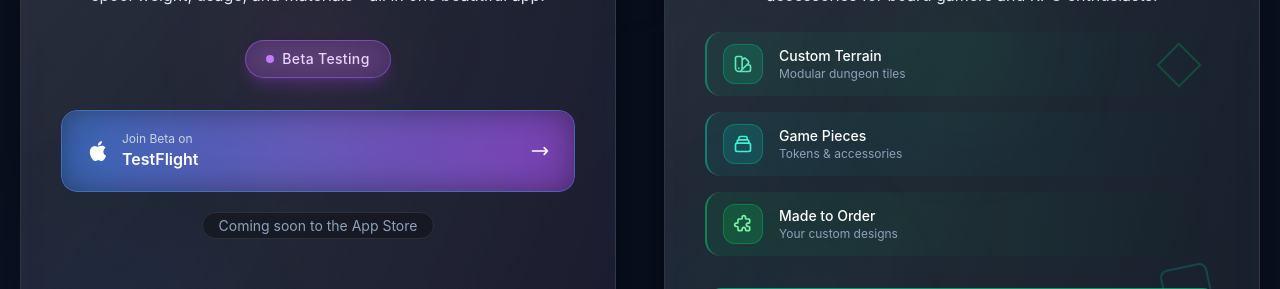
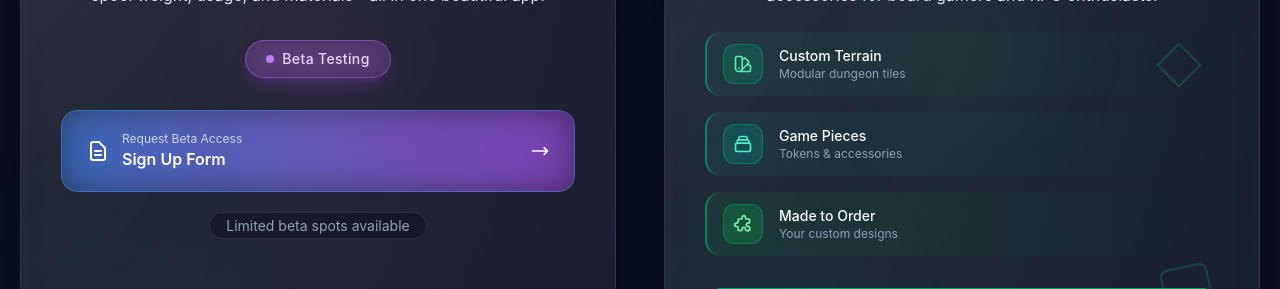
Before and after one commit to cershaen/lance-studio, a React (Vite) app: page / in a window 1280 px wide. Shown: the part 1140-1429 px from the top of the page. Built offline with nearby package versions, Linux system fonts and the light colour scheme.

Commit message:
google form link added

```diff
--- a/src/app/App.tsx
+++ b/src/app/App.tsx
@@ -216,7 +216,7 @@
                     {/* Buttons */}
                     <div className="space-y-4">
                       <a
-                        href="https://testflight.apple.com/join/your-beta-link"
+                        href="https://forms.gle/kHZZoGRqsYcyX4iG8"
                         target="_blank"
                         rel="noopener noreferrer"
                         className="block w-full relative group/btn overflow-hidden rounded-2xl"
@@ -224,12 +224,12 @@
                         <div className="absolute inset-0 bg-gradient-to-r from-blue-500/30 to-purple-500/30 blur-xl group-hover/btn:blur-2xl transition-all duration-500" />
                         <div className="relative px-6 py-5 bg-gradient-to-r from-blue-500/25 to-purple-500/25 border border-blue-400/40 backdrop-blur-md group-hover/btn:from-blue-500/35 group-hover/btn:to-purple-500/35 group-hover/btn:border-blue-400/60 transition-all duration-500 rounded-2xl shadow-lg">
                           <div className="flex items-center justify-center gap-3">
-                            <svg className="w-6 h-6 text-white" viewBox="0 0 24 24" fill="currentColor">
-                              <path d="M18.71 19.5c-.83 1.24-1.71 2.45-3.05 2.47-1.34.03-1.77-.79-3.29-.79-1.53 0-2 .77-3.27.82-1.31.05-2.3-1.32-3.14-2.53C4.25 17 2.94 12.45 4.7 9.39c.87-1.52 2.43-2.48 4.12-2.51 1.28-.02 2.5.87 3.29.87.78 0 2.26-1.07 3.81-.91.65.03 2.47.26 3.64 1.98-.09.06-2.17 1.28-2.15 3.81.03 3.02 2.65 4.03 2.68 4.04-.03.07-.42 1.44-1.38 2.83M13 3.5c.73-.83 1.94-1.46 2.94-1.5.13 1.17-.34 2.35-1.04 3.19-.69.85-1.83 1.51-2.95 1.42-.15-1.15.41-2.35 1.05-3.11z"/>
+                            <svg className="w-6 h-6 text-white" fill="none" viewBox="0 0 24 24" stroke="currentColor">
+                              <path strokeLinecap="round" strokeLinejoin="round" strokeWidth={2} d="M9 12h6m-6 4h6m2 5H7a2 2 0 01-2-2V5a2 2 0 012-2h5.586a1 1 0 01.707.293l5.414 5.414a1 1 0 01.293.707V19a2 2 0 01-2 2z" />
                             </svg>
                             <div className="text-left flex-1">
-                              <div className="text-xs text-slate-300">Join Beta on</div>
-                              <div className="font-semibold text-white">TestFlight</div>
+                              <div className="text-xs text-slate-300">Request Beta Access</div>
+                              <div className="font-semibold text-white">Sign Up Form</div>
                             </div>
                             <svg
                               className="w-5 h-5 text-white transform group-hover/btn:translate-x-1 transition-transform duration-300"
@@ -245,7 +245,7 @@
 
                       <div className="text-center text-slate-400 text-sm py-2">
                         <span className="px-4 py-1 rounded-full bg-black/30 border border-white/[0.1] backdrop-blur-sm">
-                          Coming soon to the App Store
+                          Limited beta spots available
                         </span>
                       </div>
                     </div>
```
Also changed, not shown: 2 other files (tests, documents, lock files or other folders).
